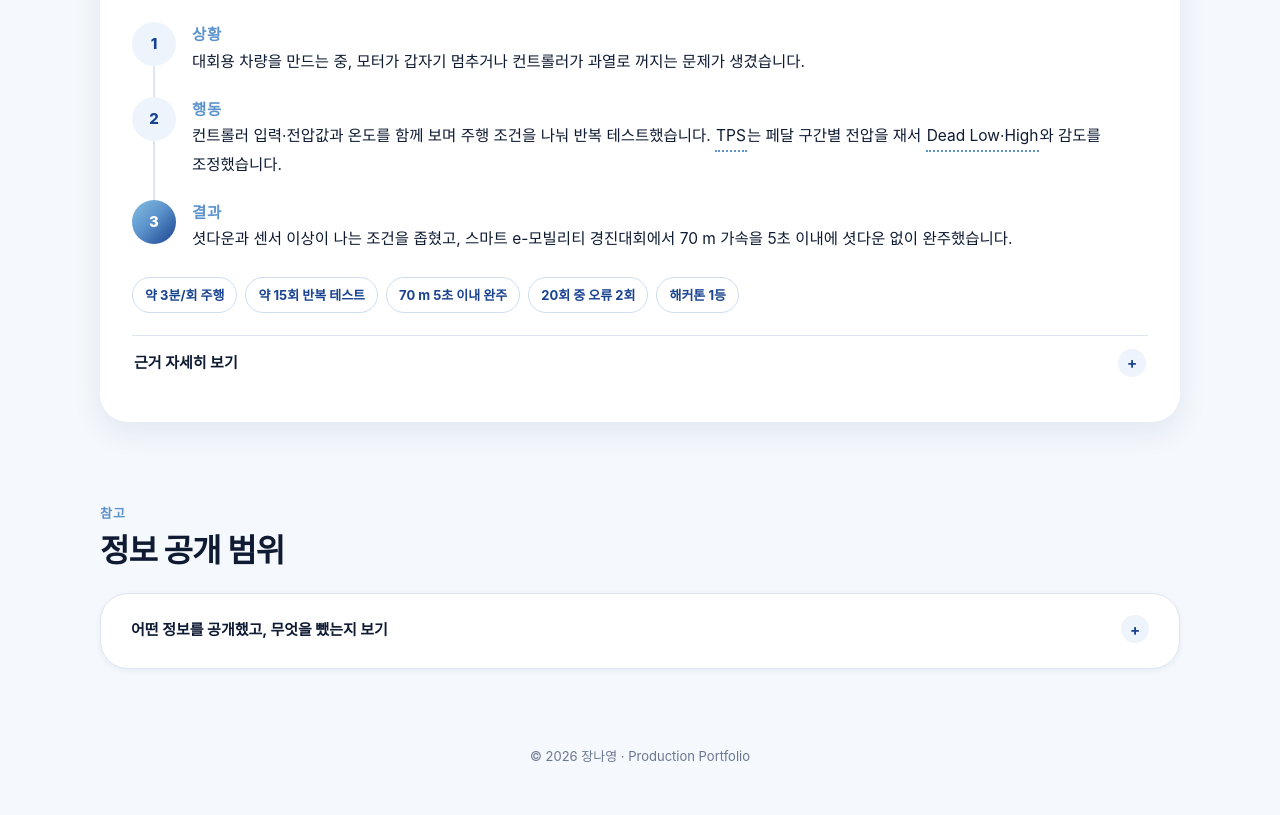
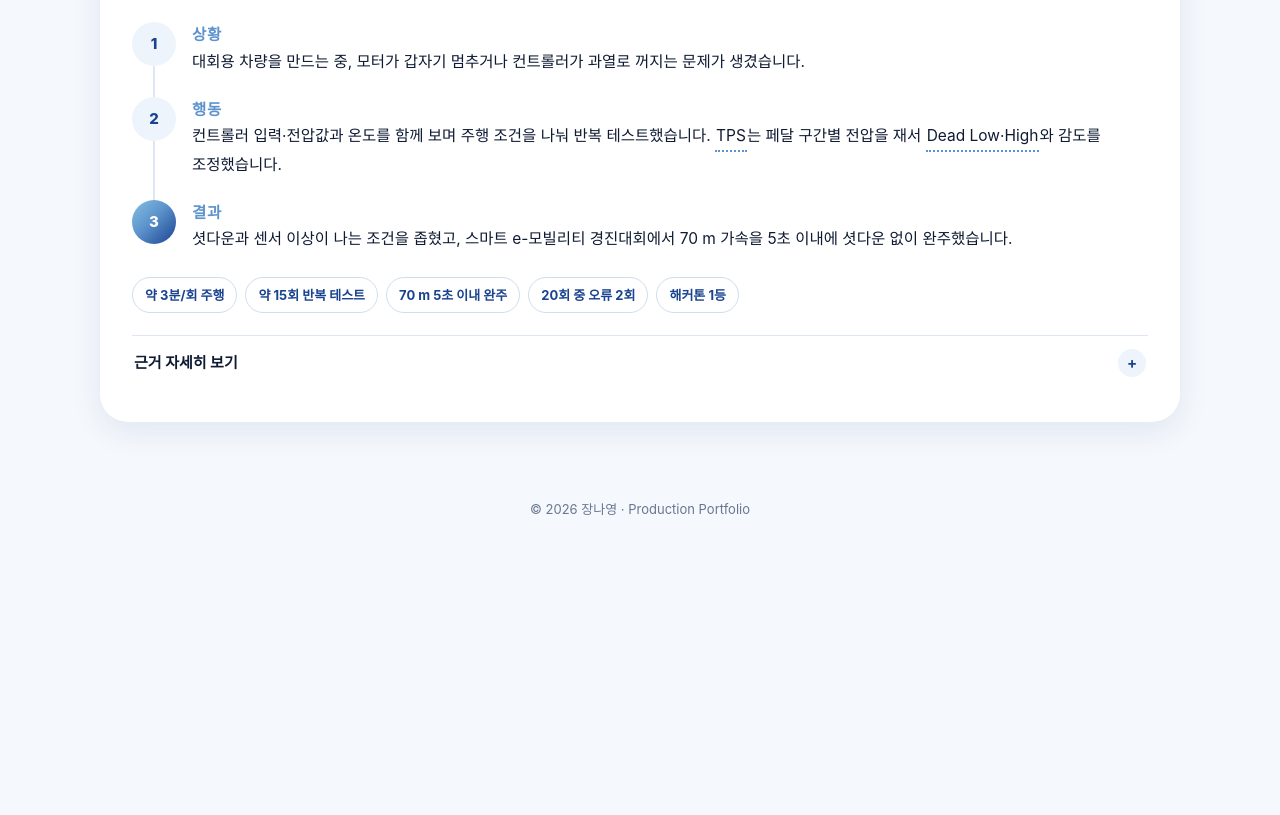
Before and after one commit to nyng-jang/gm-production-portfolio, a plain HTML site: page index.html in a window 1280 px wide. Shown: the part 1684-2499 px from the top of the page. After the commit the page ends 2252 px from the top, so only its background shows below. Drawn offline with Linux system fonts and the light colour scheme; a web font is replaced by a local one.

Commit message:
정보 공개 범위 섹션 삭제
Co-Authored-By: Claude Opus 5.5 <noreply@anthropic.com>
Claude-Session: https://claude.ai/code/session_01DeHxzh2HLLo1DPsdnfkHbz

```diff
--- a/index.html
+++ b/index.html
@@ -410,7 +410,6 @@
       <ul class="nav-links">
         <li><a href="#summary">한눈에 보기</a></li>
         <li><a href="#experience">주요 경험</a></li>
-        <li><a href="#about">공개 범위</a></li>
       </ul>
       <button class="btn btn-soft" type="button" data-copy-link>링크 복사</button>
     </div>
@@ -798,50 +797,6 @@
       </div>
     </section>
 
-    <!-- ABOUT / DISCLOSURE -->
-    <section class="block" id="about" aria-labelledby="about-title">
-      <div class="container">
-        <div class="section-head reveal">
-          <p class="eyebrow">참고</p>
-          <h2 class="section-title" id="about-title">정보 공개 범위</h2>
-        </div>
-        <div class="wide-card reveal">
-          <div class="accordion">
-            <button class="acc-trigger" type="button" aria-expanded="false" aria-controls="acc-disclosure">
-              어떤 정보를 공개했고, 무엇을 뺐는지 보기 <span class="acc-icon" aria-hidden="true">+</span>
-            </button>
-            <div class="acc-content" id="acc-disclosure" role="region" aria-label="정보 공개 범위">
-              <div><div class="acc-body">
-                <p>경험의 근거는 구체적으로 공개하되, 개인 식별이나 불필요한 정보 노출로 이어질 수 있는 내용은 제외했습니다.</p>
-                <div class="disclosure-grid">
-                  <div class="disclosure-card">
-                    <h4>공개한 정보</h4>
-                    <ul>
-                      <li>이름, 학교명 및 학적 정보(전공·재학 기간·학점)</li>
-                      <li>자작자동차 프로젝트 경험 및 담당 역할</li>
-                      <li>HL만도 인턴 경험 및 검증 업무 범위</li>
-                      <li>RF 회로 설계·무선전력전송 프로젝트 경험</li>
-                      <li>프로젝트의 기술적 수치와 반복 테스트 기록</li>
-                      <li>확인서·결과보고서 이미지 (개인정보는 가림 처리)</li>
-                    </ul>
-                  </div>
-                  <div class="disclosure-card">
-                    <h4>공개하지 않은 정보</h4>
-                    <ul>
-                      <li>개인 연락처 및 직접 식별 가능한 정보</li>
-                      <li>성적표 원본 및 과목별 성적, 학번·생년월일</li>
-                      <li>회사·기관 내부 문서 및 고객 관련 정보</li>
-                      <li>공개할 필요가 없는 개인적인 세부 정보</li>
-                    </ul>
-                  </div>
-                </div>
-              </div></div>
-            </div>
-          </div>
-        </div>
-      </div>
-    </section>
-
   </main>
 
   <footer>
```
